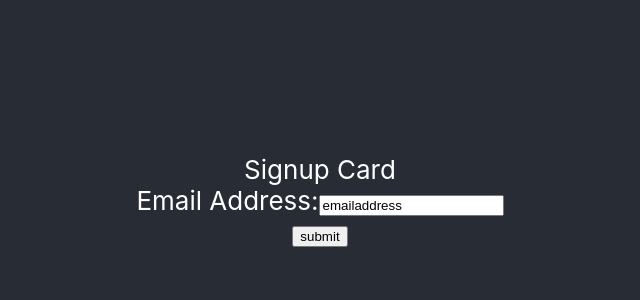
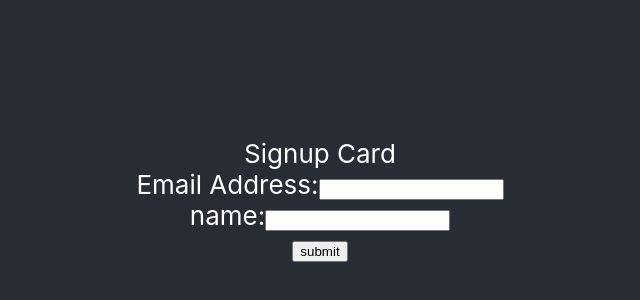
Before and after one commit to josh-burns/redux_mailing_list_app, a React (Create React App) app: page / in a window 1280 px wide. Shown: the part 200-500 px from the top of the page, without its empty margins (320-960 px from the left). Built offline with nearby package versions, Linux system fonts and the light colour scheme.

Commit message:
includes logic for submitting signup info, and clearing the boxes after

```diff
--- a/src/App.js
+++ b/src/App.js
@@ -5,6 +5,7 @@ function App() {
   return (
     <div className="App">
       <header className="App-header">
+        {/* TODO make signupcard conditional on if isCreated is false */}
         <SignupCardContainer></SignupCardContainer>
       </header>
     </div>
--- a/src/actions/index.js
+++ b/src/actions/index.js
@@ -1,4 +1,5 @@
-export const submitNewUserInfo = (info) => ({
-  type: "NEW_INFO_SUBMITTED",
-  email: info,
+export const submitFinalUserInfo = (email, name, isCreated) => ({
+  type: "FINAL_INFO_SUBMITTED",
+  email: email,
+  name: name,
 });
--- a/src/components/SignupCard.js
+++ b/src/components/SignupCard.js
@@ -1,36 +1,60 @@
-import React from "react";
+/* eslint-disable no-unused-expressions */
+import React, { useState } from "react";
 import { connect } from "react-redux";
-import { submitNewUserInfo } from "../actions/index";
+import { submitFinalUserInfo } from "../actions/index";
 
-function SignupCard(dispatch) {
-  let input;
+function SignupCard({ dispatch }) {
+  let value;
 
-  function handleChange(evt) {
-    const value = evt.target.value;
-    console.log("new value", evt.target.value);
+  const [email, setEmail] = useState("");
+  const [name, setName] = useState("");
+
+  const handleChange = (event) => {
+    const name = event.target.name;
+    value = event.target.value;
+
+    switch (name) {
+      case "email":
+        return setEmail(value);
+      case "name":
+        return setName(value);
+      default:
+        null;
     }
+    return;
+  };
+
+  const handleSubmission = (event) => {
+    event.preventDefault();
+    dispatch(submitFinalUserInfo(email, name));
+    setEmail("");
+    setName("");
+  };
+
   return (
     <div>
-      {" "}
       Signup Card
       <div>
-        <form
-          onSubmit={(e) => {
-            e.preventDefault();
-            if (!input.value.trim()) {
-              return;
-            }
-            dispatch(submitNewUserInfo(input.value));
-            input.value = "";
-          }}
-        >
+        <form onSubmit={handleSubmission}>
+          <label>
             Email Address:
             <input
               type="text"
-            value="emailaddress"
+              name="email"
+              value={email}
               onChange={handleChange}
-            ref={(node) => (input = node)}
             />{" "}
+            <br />
+          </label>
+          <label>
+            name:
+            <input
+              type="text"
+              name="name"
+              value={name}
+              onChange={handleChange}
+            />
+          </label>
           <br />
           <input type="submit" value="submit" /> <br />
         </form>
--- a/src/reducers/newUserInfoReducer.js
+++ b/src/reducers/newUserInfoReducer.js
@@ -1,8 +1,7 @@
 const newUserInfoReducer = (state = [], action) => {
   switch (action.type) {
-    case "NEW_INFO_SUBMITTED":
-      console.log(action.email);
-      return [...state, { email: action.email }];
+    case "FINAL_INFO_SUBMITTED":
+      return [{ email: action.email, name: action.name, isCreated: true }];
     default:
       return state;
   }
```
Lines whose indentation alone changed are shown as unchanged.
